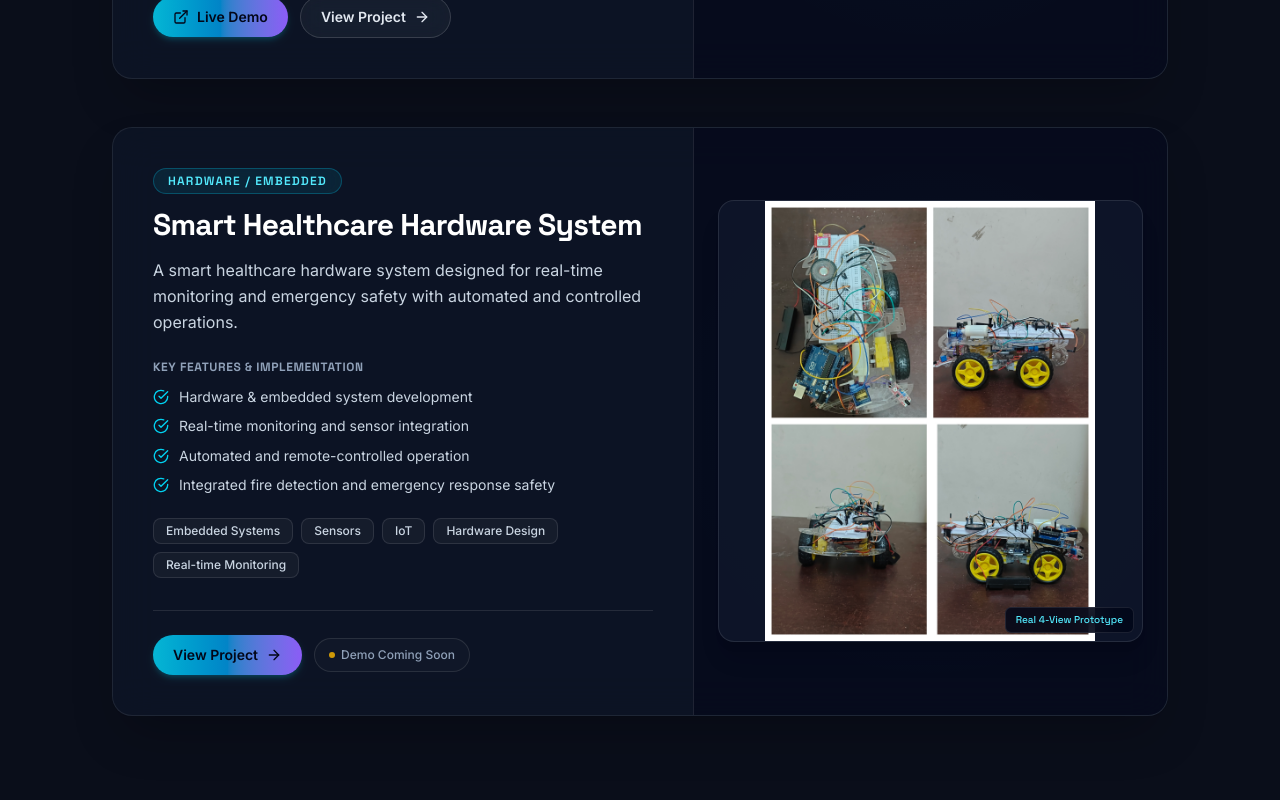
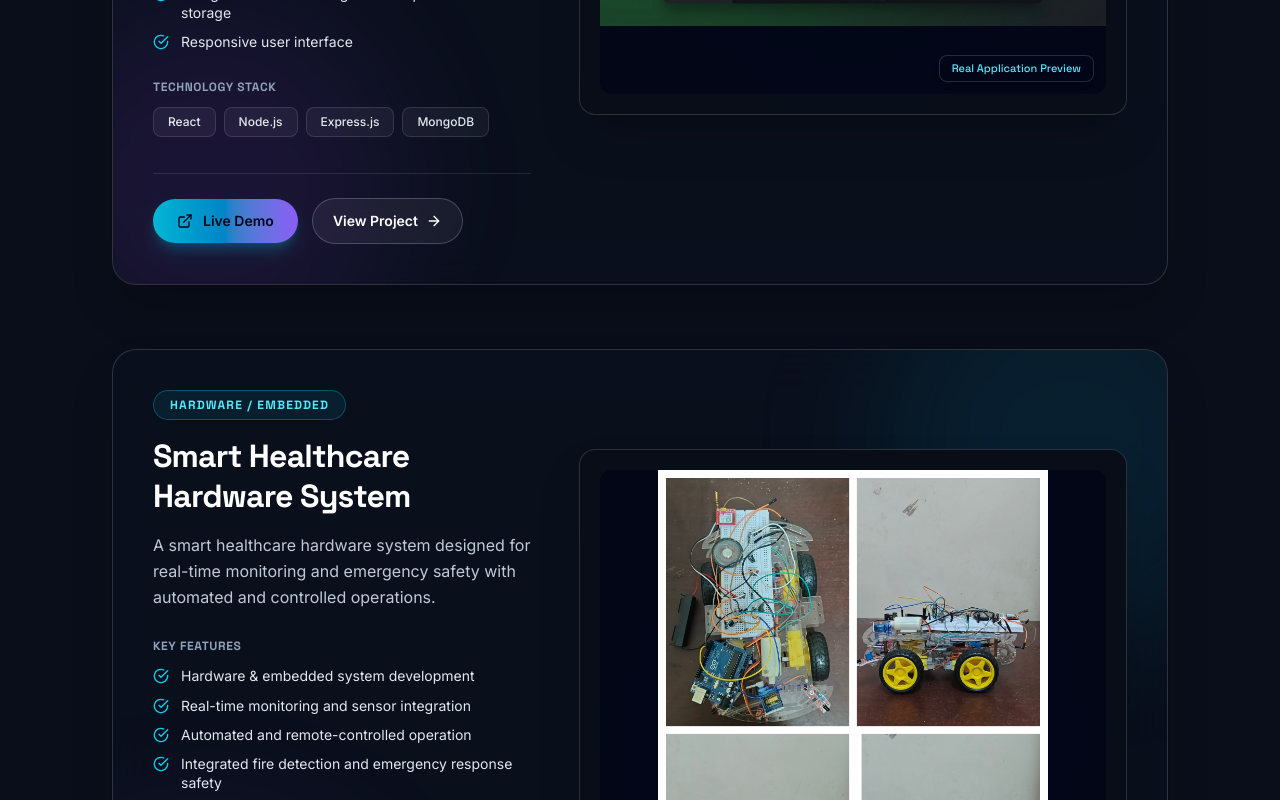
Before and after one commit to Moneswar/portfolio, a React (Vite) app: page / in a window 1280 px wide. Shown: the part 3660-4460 px from the top of the page. Built offline with nearby package versions, Linux system fonts and the light colour scheme.

Commit message:
Redesign Projects section with large-format showcase and uncropped real visual proof

```diff
--- a/src/components/Projects/Projects.jsx
+++ b/src/components/Projects/Projects.jsx
@@ -1,86 +1,102 @@
 import { motion } from "framer-motion";
 import { Link } from "react-router-dom";
-import { FaGithub } from "react-icons/fa";
 import { FiExternalLink, FiCheckCircle, FiArrowRight } from "react-icons/fi";
 import { projects } from "../../data/resumeData";
 import SectionHeading from "../shared/SectionHeading";
 
 /**
- * ProjectCard
- * Recruiter-focused project presentation card.
- * Highlights live deployment for FarmDirect and the real 4-view prototype collage for Smart Healthcare.
+ * ProjectShowcaseCard
+ * Premium, recruiter-focused showcase layout.
+ * Features large, uncropped project images (FarmDirect real web UI & Smart Healthcare exact 4-view collage)
+ * alongside clear feature breakdowns and verified action buttons.
  */
-const ProjectCard = ({ project }) => {
+const ProjectShowcaseCard = ({ project, index }) => {
   const isHealthcare = project.id === "smart-healthcare";
 
   return (
     <motion.article
-      initial={{ opacity: 0, y: 28 }}
+      initial={{ opacity: 0, y: 32 }}
       whileInView={{ opacity: 1, y: 0 }}
-      viewport={{ once: true, amount: 0.15 }}
-      transition={{ duration: 0.6 }}
-      className="glass-panel grid grid-cols-1 overflow-hidden lg:grid-cols-[1.1fr_0.9fr] transition-all duration-300 hover:border-cyan-500/40 shadow-2xl items-stretch"
+      viewport={{ once: true, amount: 0.1 }}
+      transition={{ duration: 0.65, delay: index * 0.1 }}
+      className="glass-panel relative overflow-hidden rounded-3xl border border-white/15 bg-[#0b101d]/90 p-6 sm:p-8 lg:p-10 shadow-2xl backdrop-blur-xl transition-all duration-500 hover:border-cyan-500/40"
     >
+      {/* Background Ambient Glow */}
+      <div
+        aria-hidden="true"
+        className="pointer-events-none absolute -right-24 -top-24 h-96 w-96 rounded-full bg-cyan-500/10 blur-3xl"
+      />
+      <div
+        aria-hidden="true"
+        className="pointer-events-none absolute -bottom-24 -left-24 h-96 w-96 rounded-full bg-purple-500/10 blur-3xl"
+      />
+
+      <div className="relative z-10 grid grid-cols-1 items-center gap-8 lg:grid-cols-12 lg:gap-12">
         {/* Left Column: Project Information */}
-      <div className="flex flex-col justify-between p-6 sm:p-8 lg:p-10 order-2 lg:order-1">
+        <div className="flex flex-col justify-between lg:col-span-6 xl:col-span-5">
           <div>
             {/* Category Badge */}
-          <div className="flex items-center gap-2 mb-3">
-            <span className="rounded-full border border-cyan-500/30 bg-cyan-500/10 px-3.5 py-1 font-mono text-xs font-semibold uppercase tracking-widest text-cyan-300 backdrop-blur-md">
+            <div className="mb-4">
+              <span className="inline-flex items-center gap-2 rounded-full border border-cyan-500/35 bg-cyan-500/10 px-4 py-1.5 font-mono text-xs font-bold uppercase tracking-widest text-cyan-300 backdrop-blur-md shadow-sm">
                 {project.shortCategory || project.category}
               </span>
             </div>
 
             {/* Project Title */}
-          <h3 className="section-heading text-2xl sm:text-3xl font-bold text-white leading-tight">
+            <h3 className="section-heading font-display text-2xl sm:text-3xl lg:text-[2rem] font-bold leading-tight text-white">
               {project.title}
             </h3>
 
             {/* Description */}
-          <p className="mt-3.5 text-sm sm:text-base leading-relaxed text-slate-300">
+            <p className="mt-4 text-sm sm:text-base leading-relaxed text-slate-300/95">
               {project.description}
             </p>
 
             {/* Key Features List */}
-          <div className="mt-6">
-            <h4 className="text-xs font-mono font-bold uppercase tracking-wider text-slate-400 mb-3">
-              Key Features &amp; Implementation
+            <div className="mt-6 sm:mt-7">
+              <h4 className="mb-3 text-xs font-mono font-bold uppercase tracking-wider text-slate-400">
+                Key Features
               </h4>
               <ul className="flex flex-col gap-2.5">
-              {project.features.slice(0, 4).map((feature) => (
+                {project.features.map((feature) => (
                   <li
                     key={feature}
-                  className="flex items-start gap-2.5 text-xs sm:text-sm text-slate-300"
+                    className="flex items-start gap-3 text-xs sm:text-sm text-slate-200"
                   >
-                  <FiCheckCircle className="mt-0.5 shrink-0 text-cyan-400 text-sm sm:text-base" />
+                    <FiCheckCircle className="mt-0.5 shrink-0 text-cyan-400 text-base" />
                     <span className="leading-snug">{feature}</span>
                   </li>
                 ))}
               </ul>
             </div>
 
-          {/* Tech Stack Chips */}
-          <div className="mt-6 flex flex-wrap gap-2">
+            {/* Tech Stack Pills */}
+            <div className="mt-6 sm:mt-7">
+              <h4 className="mb-3 text-xs font-mono font-bold uppercase tracking-wider text-slate-400">
+                {isHealthcare ? "Domain Tags" : "Technology Stack"}
+              </h4>
+              <div className="flex flex-wrap gap-2">
                 {project.techStack.map((tech) => (
                   <span
                     key={tech}
-                className="rounded-lg border border-white/10 bg-white/[0.04] px-3 py-1 text-xs font-medium text-slate-300"
+                    className="rounded-lg border border-white/12 bg-white/[0.05] px-3.5 py-1.5 text-xs font-medium text-slate-200 backdrop-blur-md transition-colors hover:border-cyan-500/30"
                   >
                     {tech}
                   </span>
                 ))}
               </div>
             </div>
+          </div>
 
           {/* Action Buttons */}
-        <div className="mt-8 flex flex-wrap items-center gap-3 border-t border-white/10 pt-6">
+          <div className="mt-8 sm:mt-9 flex flex-wrap items-center gap-3.5 border-t border-white/10 pt-6">
             {/* FarmDirect Primary: Live Demo */}
             {project.demo && (
               <a
                 href={project.demo}
                 target="_blank"
                 rel="noopener noreferrer"
-              className="inline-flex items-center gap-2 rounded-full bg-gradient-to-r from-[#06b6d4] via-[#0284c7] to-[#8b5cf6] px-5 py-2.5 text-sm font-bold text-slate-950 shadow-md shadow-cyan-500/20 transition-all duration-300 hover:shadow-cyan-500/35 hover:-translate-y-0.5"
+                className="inline-flex items-center gap-2.5 rounded-full bg-gradient-to-r from-[#06b6d4] via-[#0284c7] to-[#8b5cf6] px-6 py-3 text-sm font-bold text-slate-950 shadow-lg shadow-cyan-500/25 transition-all duration-300 hover:shadow-cyan-500/45 hover:-translate-y-0.5 focus-visible:outline-2 focus-visible:outline-cyan-400"
               >
                 <FiExternalLink className="text-base" /> Live Demo
               </a>
@@ -90,74 +106,62 @@ const ProjectCard = ({ project }) => {
             {project.detailsPath && (
               <Link
                 to={project.detailsPath}
-              className={`inline-flex items-center gap-2 rounded-full px-5 py-2.5 text-sm font-semibold transition-all duration-300 hover:-translate-y-0.5 ${
+                className={`inline-flex items-center gap-2 rounded-full px-5 py-3 text-sm font-semibold transition-all duration-300 hover:-translate-y-0.5 focus-visible:outline-2 focus-visible:outline-cyan-400 ${
                   !project.demo
-                  ? "bg-gradient-to-r from-[#06b6d4] via-[#0284c7] to-[#8b5cf6] text-slate-950 font-bold shadow-md shadow-cyan-500/20 hover:shadow-cyan-500/35"
-                  : "border border-white/15 bg-white/[0.04] text-slate-200 backdrop-blur-md hover:border-cyan-400/60 hover:bg-white/[0.08] hover:text-white"
+                    ? "bg-gradient-to-r from-[#06b6d4] via-[#0284c7] to-[#8b5cf6] text-slate-950 font-bold shadow-lg shadow-cyan-500/25 hover:shadow-cyan-500/45"
+                    : "border border-white/20 bg-white/[0.06] text-white backdrop-blur-md hover:border-cyan-400/60 hover:bg-white/[0.1]"
                 }`}
               >
                 View Project <FiArrowRight className="text-base" />
               </Link>
             )}
 
-          {/* Source Code (Only if verified URL exists) */}
-          {project.github && (
-            <a
-              href={project.github}
-              target="_blank"
-              rel="noopener noreferrer"
-              className="inline-flex items-center gap-2 rounded-full border border-white/10 bg-white/[0.02] px-4 py-2 text-xs font-semibold text-slate-300 transition-all duration-300 hover:border-white/20 hover:bg-white/[0.06] hover:text-white hover:-translate-y-0.5"
-            >
-              <FaGithub className="text-sm" /> Source Code
-            </a>
-          )}
-
-          {/* Healthcare Disabled State: Demo Coming Soon */}
+            {/* Demo Coming Soon (Disabled / Non-clickable for Hardware) */}
             {!project.demo && (
-            <span className="inline-flex items-center gap-1.5 rounded-full border border-white/10 bg-white/[0.02] px-3.5 py-2 text-xs font-medium text-slate-400">
-              <span className="h-1.5 w-1.5 rounded-full bg-amber-400/80" />
+              <span className="inline-flex items-center gap-2 rounded-full border border-white/15 bg-white/[0.03] px-4 py-2.5 text-xs font-medium text-slate-400 cursor-not-allowed">
+                <span className="h-2 w-2 rounded-full bg-amber-400/80 animate-pulse" />
                 Demo Coming Soon
               </span>
             )}
           </div>
         </div>
 
-      {/* Right Column: Project Visual / Exact Hardware Collage */}
-      <div
-        className={`relative flex items-center justify-center overflow-hidden border-b lg:border-b-0 lg:border-l border-white/10 bg-slate-950/60 p-4 sm:p-6 order-1 lg:order-2 ${
-          isHealthcare ? "min-h-[300px] sm:min-h-[360px]" : "min-h-[240px] sm:min-h-[300px]"
-        }`}
-      >
+        {/* Right Column: Large Project Image Showcase */}
+        <div className="lg:col-span-6 xl:col-span-7">
+          <div className="group relative flex w-full items-center justify-center overflow-hidden rounded-2xl border border-white/15 bg-[#080d18] p-3 sm:p-5 shadow-2xl transition-all duration-500 hover:border-cyan-500/40">
             {/* Subtle background ambient spotlight */}
             <div
               aria-hidden="true"
-          className="absolute inset-0 opacity-30 pointer-events-none"
+              className="absolute inset-0 opacity-25 pointer-events-none"
               style={{
                 backgroundImage:
-              "radial-gradient(circle at 50% 50%, rgba(6, 182, 212, 0.15), transparent 70%)",
+                  "radial-gradient(circle at 50% 50%, rgba(6, 182, 212, 0.2), transparent 70%)",
               }}
             />
 
-        <div className="relative z-10 w-full h-full flex flex-col items-center justify-center">
-          {project.previewImage && (
-            <div className="relative w-full max-w-md overflow-hidden rounded-2xl border border-white/10 bg-slate-900/90 shadow-xl">
+            <Link
+              to={project.detailsPath}
+              className="relative z-10 block w-full overflow-hidden rounded-xl bg-slate-950/90 focus-visible:outline-none focus-visible:ring-2 focus-visible:ring-cyan-400"
+            >
               <img
                 src={project.previewImage}
                 alt={project.imageAlt || project.title}
-                className={`w-full h-auto ${
+                className={`w-full ${
                   isHealthcare
-                    ? "object-contain max-h-[380px] sm:max-h-[440px]"
-                    : "object-cover max-h-[260px] sm:max-h-[300px]"
-                } transition-transform duration-500 hover:scale-[1.02]`}
+                    ? "h-[360px] sm:h-[460px] lg:h-[520px] object-contain"
+                    : "h-[280px] sm:h-[360px] lg:h-[420px] object-contain"
+                } rounded-lg transition-transform duration-500 group-hover:scale-[1.015]`}
                 loading="lazy"
               />
-              {isHealthcare && (
-                <div className="absolute bottom-2 right-2 rounded-md bg-slate-950/85 px-2.5 py-1 text-[10px] font-mono font-medium text-cyan-300 border border-white/10 backdrop-blur-md">
-                  Real 4-View Prototype
+
+              {/* Corner badge indicating real visual */}
+              <div className="absolute bottom-3 right-3 rounded-lg border border-white/15 bg-slate-950/85 px-3 py-1 text-[11px] font-mono font-medium text-cyan-300 backdrop-blur-md shadow-md">
+                {isHealthcare
+                  ? "Exact 4-View Prototype Collage"
+                  : "Real Application Preview"}
               </div>
-              )}
+            </Link>
           </div>
-          )}
         </div>
       </div>
     </motion.article>
@@ -166,7 +170,7 @@ const ProjectCard = ({ project }) => {
 
 /**
  * Projects
- * Crucial recruiter section presenting practical software and hardware projects.
+ * Recruiter-focused showcase presenting practical software and hardware projects.
  */
 const Projects = () => {
   return (
@@ -176,12 +180,16 @@ const Projects = () => {
           eyebrow="Practical Work"
           title="Featured Projects"
           highlight="Projects"
-          subtitle="Full-stack marketplace applications and hardware-embedded IoT systems."
+          subtitle="Real deployed web applications and authentic physical hardware prototypes."
         />
 
-        <div className="flex flex-col gap-8 sm:gap-12">
-          {projects.map((project) => (
-            <ProjectCard key={project.id} project={project} />
+        <div className="flex flex-col gap-12 sm:gap-16">
+          {projects.map((project, index) => (
+            <ProjectShowcaseCard
+              key={project.id}
+              project={project}
+              index={index}
+            />
           ))}
         </div>
       </div>
```
Lines whose indentation alone changed are shown as unchanged.
